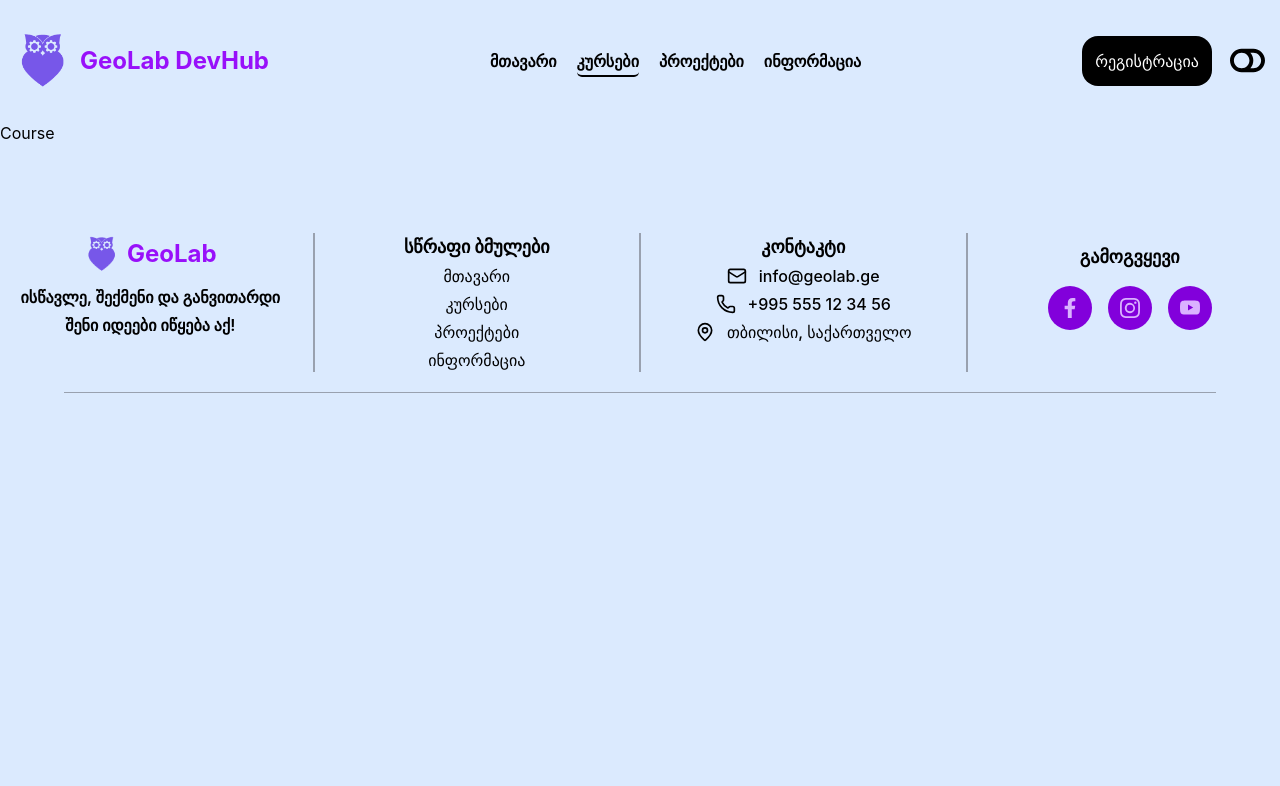
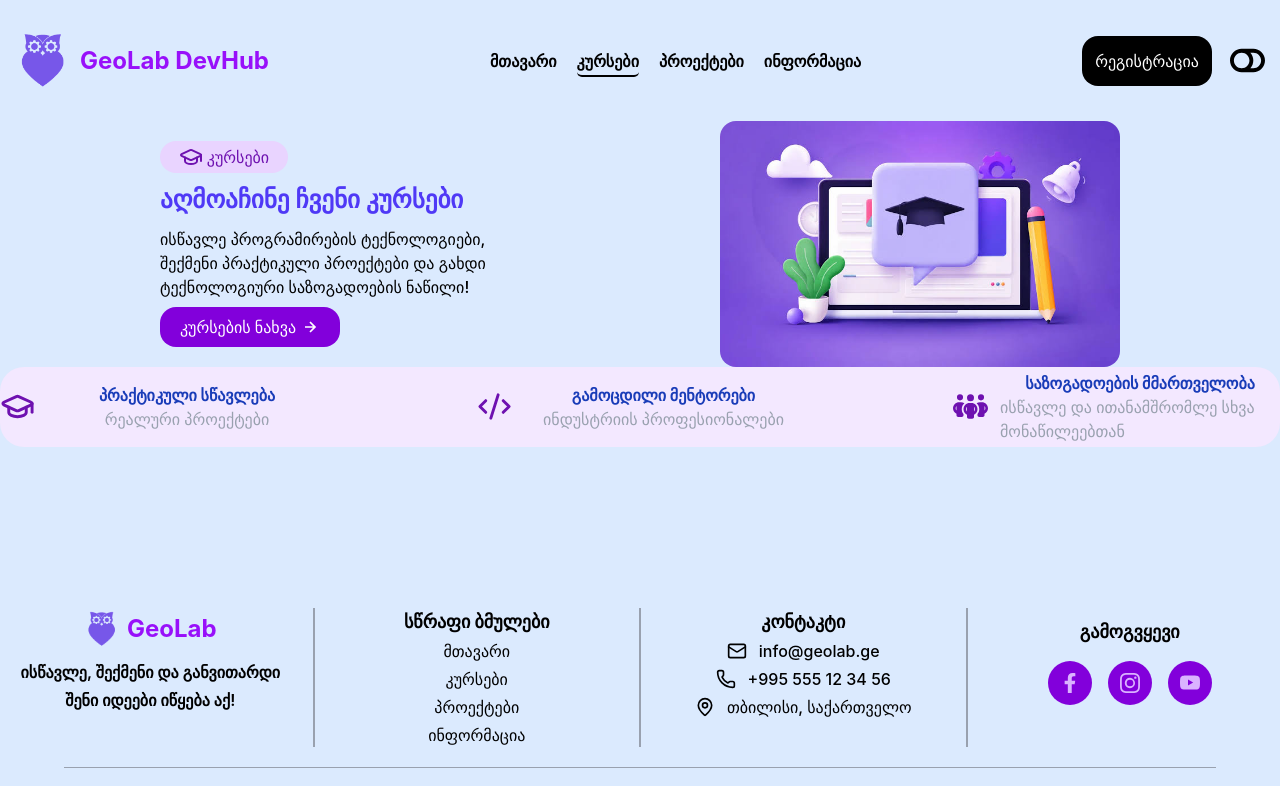
Before and after one commit to Aleeksandree/GeoLab-DevHub, a React (Vite) app: page /cours in a window 1280 px wide. Shown: the top 786 px of the page. Built offline with nearby package versions, Linux system fonts and the light colour scheme.

Commit message:
feat: add initial course page sections  Copy  3.

```diff
--- a/src/components/Course.jsx
+++ b/src/components/Course.jsx
@@ -1,5 +1,52 @@
+import { GraduationCap } from "lucide-react";
+import { BiRightArrowAlt } from "react-icons/bi";
+import { Link } from "react-router-dom";
+import gradicon from "../assets/gradicon.jpg";
+import { courseAbout } from "./object/coursInfo";
+
 const Course = () => {
-  return <div>Course</div>;
+  return (
+    <div className="  w-full mx-auto">
+      <div className="max-w-360 w-full flex  justify-center gap-40 mx-auto">
+        <div className="w-100  flex flex-col gap-2 justify-center">
+          <span className="bg-purple-200 gap-1 w-32 font-medium text-purple-800 flex rounded-2xl items-center justify-center h-8">
+            <GraduationCap /> კურსები
+          </span>
+          <h2 className="font-bold text-[25px] text-indigo-600 w-100">
+            აღმოაჩინე ჩვენი კურსები
+          </h2>
+          <p className="font-medium w-95 leading-100%">
+            ისწავლე პროგრამირების ტექნოლოგიები, შექმენი პრაქტიკული პროექტები და
+            გახდი ტექნოლოგიური საზოგადოების ნაწილი!
+          </p>
+          <Link>
+            <button className="bg-purple-700 text-white w-45 h-10 rounded-2xl flex items-center justify-center hover:bg-blue-800 transition-colors duration-300 cursor-pointer font-medium gap-1">
+              კურსების ნახვა <BiRightArrowAlt size={20} />
+            </button>
+          </Link>
+        </div>
+        <div className="w-100  flex justify-center">
+          <img className="w-100 rounded-2xl" src={gradicon} alt="gradicon" />
+        </div>
+      </div>
+      <div className="max-w-360 rounded-3xl mx-auto bg-purple-100 w-full justify-between flex">
+        {courseAbout.map((eachCourse) => {
+          const Icon = eachCourse.image;
+          return (
+            <div className="flex gap-3 items-center justify-center h-20 rounded-2xl">
+              <Icon className="text-purple-800" size={35} />
+              <span className="flex   flex-col w-70 text-blue-800 font-bold h-20  justify-center items-center">
+                {eachCourse.title}
+                <span className="text-gray-400 font-medium">
+                  {eachCourse.descr}
+                </span>
+              </span>
+            </div>
+          );
+        })}
+      </div>
+    </div>
+  );
 };
 
 export default Course;
--- a/src/components/Footer.jsx
+++ b/src/components/Footer.jsx
@@ -11,7 +11,9 @@ const Footer = () => {
   const { light } = useContext(ModeContext);
 
   return (
-    <div className={`w-full mt-17 ${light ? "bg-mist-900" : "bg-blue-100 "}`}>
+    <div
+      className={`w-full mt-17 ${light ? "bg-mist-900" : "bg-blue-100 "} mt-auto`}
+    >
       <div className="max-w-[1440px] mx-auto flex gap-5 px-2 pt-5 ">
         <div className=" flex-1  flex flex-col items-center gap-2.5">
           <div className="flex items-center  gap-2  ">
--- a/src/components/Home.jsx
+++ b/src/components/Home.jsx
@@ -1,4 +1,3 @@
-import React from "react";
 import { Link } from "react-router-dom";
 import Services from "./Services";
 
--- a/src/components/Info.jsx
+++ b/src/components/Info.jsx
@@ -223,7 +223,10 @@ const Info = () => {
               ისწავლე, პრაქტიკაში იმუშავე და შექმენი შენი პროექტი!
             </p>
           </div>
-          <Link className="bg-purple-700 w-[150px] h-[45px]  flex items-center justify-center rounded-2xl text-white font-bold">
+          <Link
+            to={"/cours"}
+            className="bg-purple-700 w-[150px] h-[45px]  flex items-center justify-center rounded-2xl text-white font-bold"
+          >
             კურსების ნახვა
           </Link>
         </div>
--- a/src/components/Services.jsx
+++ b/src/components/Services.jsx
@@ -1,35 +1,6 @@
-import { Headset, Laptop, Palette, Smartphone } from "lucide-react";
-import { useContext } from "react";
-import { ModeContext } from "../Context/Context";
+import { services } from "./object/services";
 
 const Services = () => {
-  const services = [
-    {
-      image: Laptop,
-      title: "ვებ განვითარება",
-      descr: "თანამედროვე და სწრაფი ვებ აპლიკაციები",
-      id: 1,
-    },
-    {
-      image: Smartphone,
-      title: "მობილური აპები",
-      descr: "iOS და  Android აპლიკაციების შექმნა",
-      id: 2,
-    },
-    {
-      image: Palette,
-      title: "UX/UI დიზაინი",
-      descr: "გემოვნებაზე მორგებული დიზაინი",
-      id: 3,
-    },
-    {
-      image: Headset,
-      title: "კონსულტაცია",
-      descr: "იდეების განვითარება და ტექნოლოგიური მიმართულების შერჩევა",
-      id: 4,
-    },
-  ];
-  const { changeCount, setCount, count } = useContext(ModeContext);
   return (
     <div>
       <div className="flex gap-5 max-w-[1200px] mx-auto">
@@ -54,17 +25,6 @@ const Services = () => {
                 {eachElement.descr}
               </span>
               <span className="border border-purple-800 w-[150px]  "></span>
-              <div className="flex gap-4">
-                <button
-                  onClick={changeCount}
-                  className="bg-blue-700 w-10 rounded-2xl"
-                >
-                  + {setCount}
-                </button>
-                <button className="bg-blue-700 w-10 rounded-2xl">
-                  {count}
-                </button>
-              </div>
             </div>
           );
         })}
--- /dev/null
+++ b/src/components/object/coursInfo.js
@@ -0,0 +1,20 @@
+import { CodeXmlIcon, GraduationCapIcon } from "lucide-react";
+import { FaPeopleGroup } from "react-icons/fa6";
+
+export const courseAbout = [
+  {
+    image: GraduationCapIcon,
+    title: "პრაქტიკული სწავლება",
+    descr: "რეალური პროექტები",
+  },
+  {
+    image: CodeXmlIcon,
+    title: "გამოცდილი მენტორები",
+    descr: "ინდუსტრიის პროფესიონალები",
+  },
+  {
+    image: FaPeopleGroup,
+    title: "საზოგადოების მმართველობა",
+    descr: "ისწავლე და ითანამშრომლე სხვა მონაწილეებთან ",
+  },
+];
--- /dev/null
+++ b/src/components/object/services.js
@@ -0,0 +1,27 @@
+import { Laptop, Smartphone, Palette, Headset } from "lucide-react";
+export const services = [
+  {
+    image: Laptop,
+    title: "ვებ განვითარება",
+    descr: "თანამედროვე და სწრაფი ვებ აპლიკაციები",
+    id: 1,
+  },
+  {
+    image: Smartphone,
+    title: "მობილური აპები",
+    descr: "iOS და  Android აპლიკაციების შექმნა",
+    id: 2,
+  },
+  {
+    image: Palette,
+    title: "UX/UI დიზაინი",
+    descr: "გემოვნებაზე მორგებული დიზაინი",
+    id: 3,
+  },
+  {
+    image: Headset,
+    title: "კონსულტაცია",
+    descr: "იდეების განვითარება და ტექნოლოგიური მიმართულების შერჩევა",
+    id: 4,
+  },
+];
```
Also changed, not shown: src/assets/gradicon.jpg (added).
